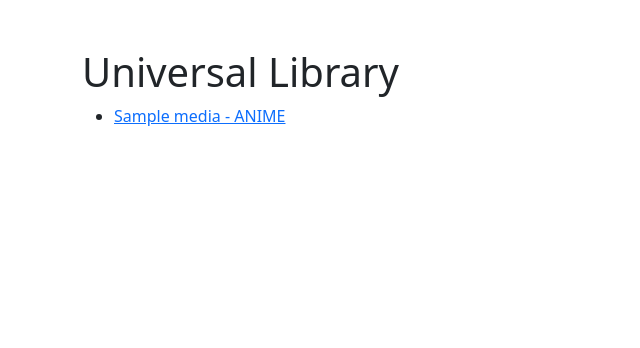
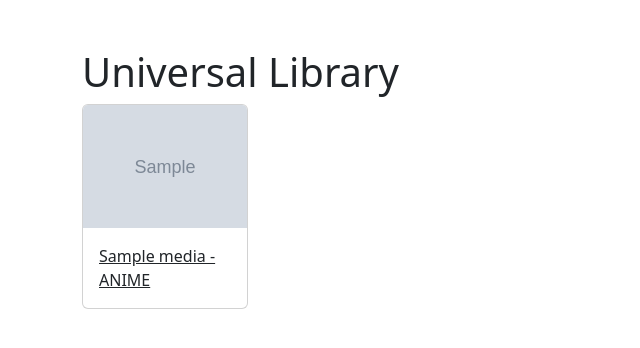
Before and after one commit to Paulo0332/MediaTracker, a Django app: template backend/media/templates/media/media_list.html in a window 1280 px wide. Shown: the top 348 px of the page, without its empty margins (0-640 px from the left). Run offline with Django 5.2, Linux system fonts and the light colour scheme; the template is opened without the code that fills it: values that come from a table or form of the project are taken from there, others are empty; tables that the repository leaves empty hold one stand-in row (values such as "Sample post"); grey boxes marked "Sample" are stand-in pictures.

Commit message:
feat(media): implement grid view in ListView

```diff
--- a/backend/media/templates/media/media_list.html
+++ b/backend/media/templates/media/media_list.html
@@ -1,19 +1,28 @@
 {% extends "base.html" %}
-
 {% block site_title %}{{ block.super }} | Library {% endblock site_title %}
 
 {% block content %}
     <h1> Universal Library </h1>
-        <ul>
-            {% for item in all_media %}
-            <li>
-                <a href="{{ item.get_absolute_url }}">
-                    {{ item.title }} - {{ item.get_media_type_display }}
-                </a>
-            </li>
-            {% empty %}
-            <li> The library is empty!</li>
-            {% endfor %}
+            <div class="row g-4">
 
-        </ul>
+                {% for item in all_media %}
+                <div class="col-12 col-md-6 col-lg-2">
+                    <div class="card">
+                        {% if item.cover  %}
+                            <img class="card-img-top" src="{{item.cover}}" alt="Image of the {{item.get_media_type_display}}">
+                        {% else %}
+                            <div class="img_placeholder">Cover was not found</div>
+                        {% endif %}
+                        <div class="card-body">
+                            <a href="{{ item.get_absolute_url }}" class="card-title">
+                                {{ item.title }} - {{ item.get_media_type_display }}
+                            </a>
+                        </div>
+                    </div>
+                </div>
+                {% empty %}
+                    <h5> library is empty! </h5>
+                {% endfor %}
+            </div>
+
 {% endblock content %}
```
